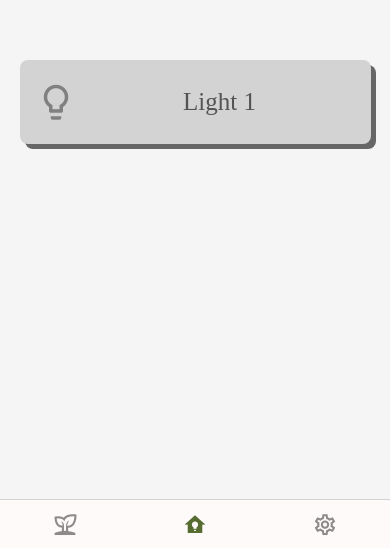
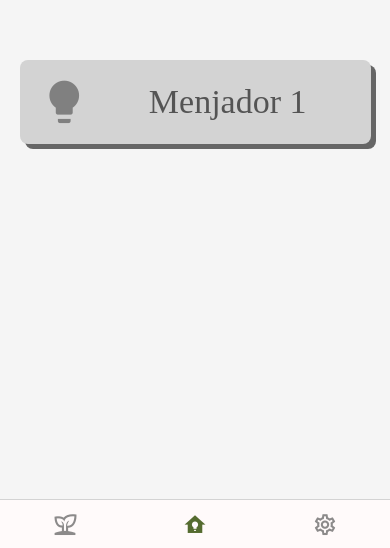
Before and after one commit to Markuson/smarthus-app, a React Native app: screen / in a window 390 px wide. Shown: the part 296-844 px from the top of the page. Built offline with nearby package versions, Linux system fonts and the light colour scheme.

Commit message:
working on button component

```diff
--- a/src/components/Button/Button.styles.tsx
+++ b/src/components/Button/Button.styles.tsx
@@ -23,12 +23,12 @@ const styles = StyleSheet.create({
   icon:{
     justifyContent: 'center',
     alignItems: 'center',
-    width:"15%"
+    width:"20%"
   },
   textContainer:{
     justifyContent: 'center',
     alignItems: 'center',
-    width:"85%"
+    width:"80%"
   },
   text:{
 
--- a/src/screens/HomeScreen/index.tsx
+++ b/src/screens/HomeScreen/index.tsx
@@ -27,11 +27,11 @@ const HomeScreen: React.FC<Props> = ({
                 buttonHeight={switchButton.height}
                 buttonRadius={switchButton.radius}
                 buttonWidth={switchButton.width}
-                iconName={'lightbulb-outline'}
+                iconName={'lightbulb'}
                 iconColor={iconColor}
                 iconSize={icon.size.big}
                 onPress={() => handlePress()}
-                title={'Light 1'}
+                title={'Menjador 1'}
             />
         </View>
     );
--- a/src/styles/GlobalAspect.ts
+++ b/src/styles/GlobalAspect.ts
@@ -19,7 +19,7 @@ export default {
         enabled: '#ffef96',
       },
       notification: 'red',
-      primary: 'green',
+      primary: 'lightgreen',
       shadow: {
         elevation: 4,
         offset: { width: 5, height: 5 },
@@ -39,7 +39,7 @@ export default {
       card: 'snow',
       icon:{
         disabled: 'gray',
-        enabled: 'yellow',
+        enabled: '#ffef96',
       },
       notification: 'tomato',
       primary: 'darkolivegreen',
@@ -72,16 +72,16 @@ export default {
     numericBold: Platform.OS === 'android' ? 'Roboto-Light' : 'Avenir-Light',
     numericLight: Platform.OS === 'android' ? 'Roboto-Bold' : 'Avenir-Black',
     size:{
-      normal: hp('2%'),
+      normal: hp('2.5%'),
       small: hp('1.5%'),
-      big: hp('3%'),
+      big: hp('4%'),
     }
   },
   icon:{
     size: {
       normal: hp('3%'),
       small: hp('2%'),
-      big: hp('5%'),
+      big: hp('6%'),
     }
   },
   padding: {
```
